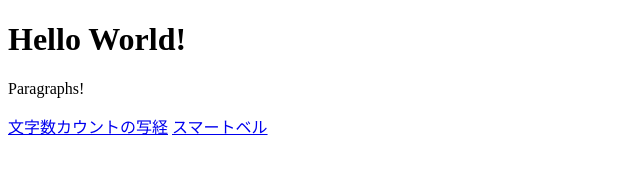
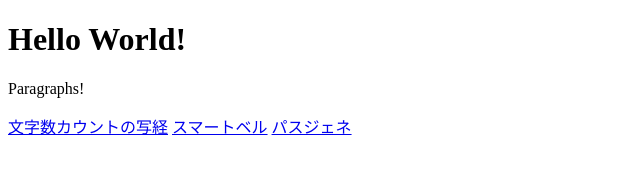
Before and after one commit to oratake/oratake.github.io, a plain HTML site: page index.html in a window 1280 px wide. Shown: the whole page, without its empty margins (0-640 px from the left). Drawn offline with Linux system fonts and the light colour scheme.

Commit message:
パスジェネづくり開始

```diff
--- a/index.html
+++ b/index.html
@@ -5,5 +5,6 @@
   <p>Paragraphs!</p>
   <a href="jscharcount/">文字数カウントの写経</a>
   <a href="smartbell/">スマートベル</a>
+  <a href="passgenerator/">パスジェネ</a>
 </body>
 </html>
```
Also changed, not shown: passgenerator/index.html (added).
